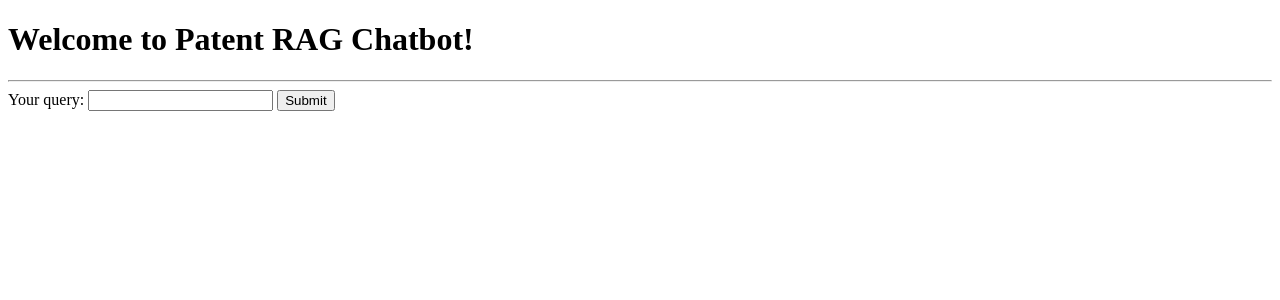
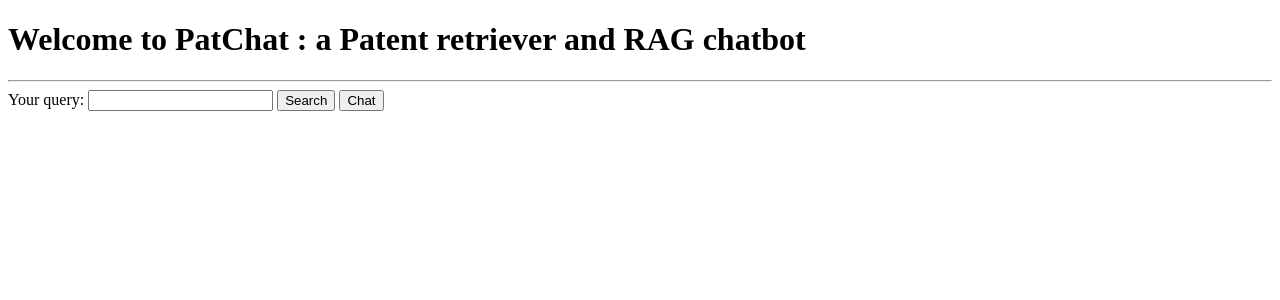
Before and after one commit to jourlin/codefest.epo, a Flask app: page / in a window 1280 px wide. Shown: the top 300 px of the page. Run offline with Flask 3, Linux system fonts and the light colour scheme.

Commit message:
retriever is operational

```diff
--- a/app.py
+++ b/app.py
@@ -15,6 +15,16 @@ def favicon():
     app.logger.info("Path: "+os.path.join(app.root_path, 'static'))
     return send_from_directory(os.path.join(app.root_path, 'static'),
         'favicon.ico',mimetype='image/vnd.microsoft.icon')
+
+@app.route('/search', methods = ['POST', 'GET'])
+def search():
+    if request.method == 'POST':
+      query = request.form['query']
+    else:
+      query = request.args.get('query')
+    t = Toolkit(read_only=True)
+    search_results = t.retrieve(query)
+    return Response(search_results, mimetype='text/html')
 
 @app.route('/answer', methods = ['POST', 'GET'])
 def generate_answer():
@@ -34,9 +44,6 @@ def generate_answer():
       query = request.args.get('query')
     app.logger.info(f"Answering: '{query}'")
     t = Toolkit(read_only=True)
-
-    search_results = t.retrieve(query)
-    print(search_results)
     tokens=t.patchat(query).response_gen
     return Response(update(tokens), mimetype='text/event-stream')
 
--- a/templates/index.html
+++ b/templates/index.html
@@ -2,16 +2,33 @@
 <html lang="en">
 <head>
     <meta charset="UTF-8">
-    <title>Patent RAG Chatbot</title>
+    <title>PatChat</title>
     <link rel="shortcut icon" href="{{ url_for('static', filename='favicon.ico') }}">
+    <style>
+        table {
+          font-family: arial, sans-serif;
+          border-collapse: collapse;
+          width: 100%;
+        }
+
+        td, th {
+          border: 1px solid #dddddd;
+          text-align: left;
+          padding: 8px;
+        }
+
+        tr:nth-child(even) {
+          background-color: #dddddd;
+        }
+    </style>
 </head>
 <body>
-    <h1>Welcome to Patent RAG Chatbot!</h1>
+    <h1>Welcome to PatChat : a Patent retriever and RAG chatbot</h1>
     <div id="response"></div>
     <div id="waiter" style="display: none"><i>Please wait...</i></div>
     <script>
         let eventSource;
-        function start(){
+        function chat(){
             document.getElementById("waiter").style.display = "block";
             if (!window.EventSource) {
             // IE or an old browser
@@ -37,12 +54,36 @@
                 }
             };
         }
+        function search(){
+            var target_output = document.getElementById("response");
+            var waiter = document.getElementById("waiter");
+            query = document.getElementById("query").value
+            const xhr = new XMLHttpRequest();
+            waiter.style.display = "block";
+            xhr.open("GET", "/search?query="+encodeURIComponent(query), true);
+            xhr.onload = (e) => {
+            if (xhr.readyState === 4) {
+                if (xhr.status === 200) {
+                    target_output.innerHTML=xhr.responseText;
+                } else {
+                    target_output.innerHTML=xhr.statusText;
+                }
+                waiter.style.display = "none";
+            }
+            };
+            xhr.onerror = (e) => {
+                target_output.innerHTML=xhr.statusText;
+                waiter.style.display = "none";
+            };
+            xhr.send(null);
+        }
 </script>
 <hr>
 <form method="post">
 <label for="query">Your query:</label>
 <input type="search" id="query" name="query" required />
-<button type="button" onclick="start()">Submit</button>
+<button type="button" onclick="search()">Search</button>
+<button type="button" onclick="chat()">Chat</button>
 </form>
 </body>
 </html>
--- a/toolkit.py
+++ b/toolkit.py
@@ -52,7 +52,7 @@ class Toolkit:
         store = deeplake.core.vectorstore.deeplake_vectorstore.DeepLakeVectorStore(path=self.vector_dir)
         result = store.search(embedding_data=query, embedding_function=self.embed_model.get_text_embedding, k=self.span_top_k)
         docname_list = {result['metadata'][offset]['file_path'] for offset in range(0, len(result['metadata']))}
-        result=[]
+        result="<table><tr><th>ID</th><th>Published</th><th>Category</th></tr>\n"
         for doc in docname_list:
             root=ET.parse(doc).getroot()
             id=root.xpath('//ep-patent-document')[0].get('id')
@@ -62,7 +62,8 @@ class Toolkit:
             day=date[6:8]
             date = day+'/'+month+"/"+year
             category=root.xpath('//B540/B542/text()')[1]
-            result+=[(id, date, category)]
+            result+=f"<tr><td>{id}</td><td>{date}</td><td>{category}</td></tr>\n"
+        result+="</table>\n"
         return result
 
     def reindex(self):
```
